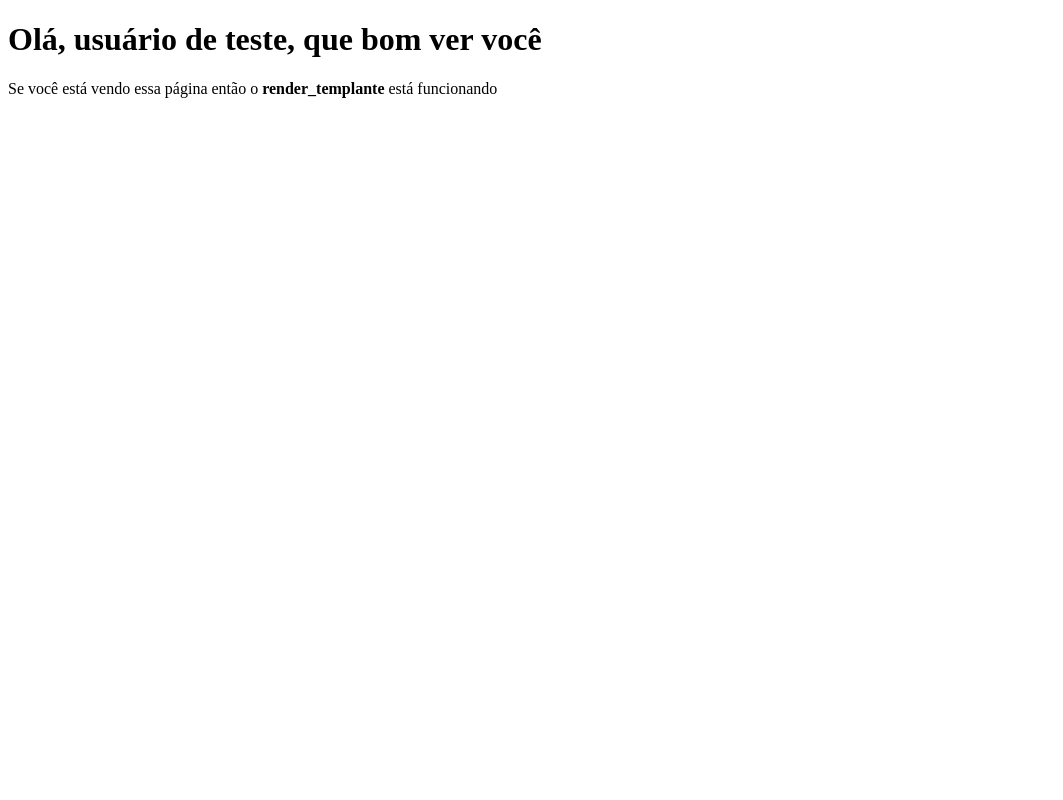
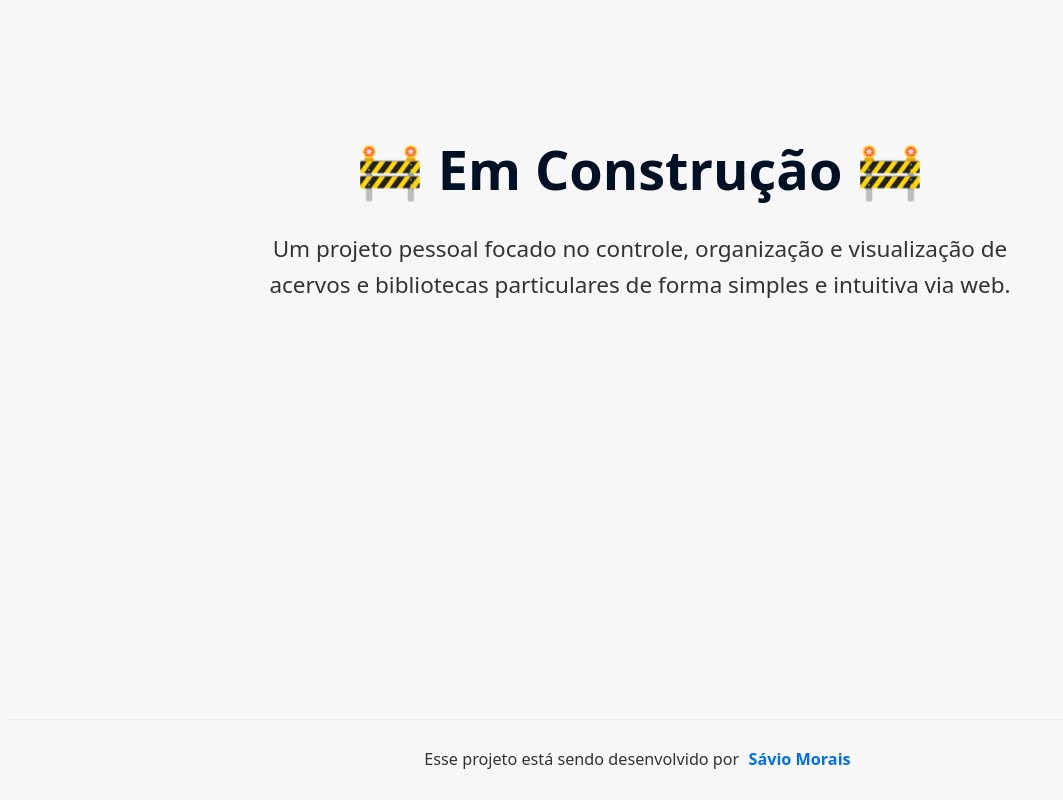
Before and after one commit to Savio-S-Morais/personal-library, a Flask app: page / in a window 1280 px wide. Shown: the whole page, without its empty margins (0-1063 px from the left). Run offline with Flask 3, Linux system fonts and the light colour scheme.

Commit message:
:lipstick: FEAT: Estilização da tela de home em construção

```diff
--- /dev/null
+++ b/app/static/style/style.css
@@ -0,0 +1,72 @@
+html,
+body {
+  padding: 0;
+  margin: 0;
+  font-family:
+    system-ui,
+    -apple-system,
+    BlinkMacSystemFont,
+    "Segoe UI",
+    Roboto,
+    Oxygen,
+    Ubuntu,
+    Cantarell,
+    "Open Sans",
+    "Helvetica Neue",
+    sans-serif;
+  line-height: 1.6;
+  font-size: 18px;
+  background-color: #f7f7f7;
+  color: #333;
+}
+
+.container {
+  height: 100vh;
+  padding: 0 0.5rem;
+  display: flex;
+  flex-direction: column;
+  justify-content: center;
+  align-items: center;
+  text-align: center;
+  box-sizing: border-box;
+}
+
+.main-content {
+  flex: 1;
+  overflow-y: auto;
+  padding: 5rem 0;
+  max-width: 800px;
+}
+
+.main-content h1 {
+  color: #001125;
+  margin-bottom: 1rem;
+  font-size: clamp(1.8rem, 5vw, 3rem);
+}
+
+.main-content p {
+  font-size: 1.25rem;
+  margin-top: 0;
+}
+
+.footer {
+  width: 100%;
+  height: 60px;
+  border-top: 1px solid #eaeaea;
+  display: flex;
+  justify-content: center;
+  align-items: center;
+  font-size: 0.9rem;
+  padding: 10px 0;
+}
+
+.footer a {
+  color: #0070f3;
+  text-decoration: none;
+  font-weight: bold;
+  padding: 0 5px;
+}
+
+.footer a:hover {
+  text-decoration: underline;
+}
--- a/app/templates/index.html
+++ b/app/templates/index.html
@@ -1,16 +1,31 @@
-<!doctype html>
+<!DOCTYPE html>
 <html lang="pt-br">
   <head>
     <meta charset="UTF-8" />
     <meta name="viewport" content="width=device-width, initial-scale=1.0" />
     <title>Isso é um teste</title>
-    <!-- <link rel="stylesheet" href="../static/style/home.css" /> -->
+    <link rel="stylesheet" href="../static/style/style.css" />
   </head>
   <body>
-    <h1>Olá, usuário de teste, que bom ver você</h1>
-    <p>
-      Se você está vendo essa página então o
-      <strong>render_templante</strong> está funcionando
-    </p>
+    <div class="container">
+      <main class="main-content">
+        <h1>🚧 Em Construção 🚧</h1>
+        <p>
+          Um projeto pessoal focado no controle, organização e visualização de acervos e bibliotecas particulares de forma simples e intuitiva via web.
+        </p>
+      </main>
+      <footer class="footer">
+            <p>
+              Esse projeto está sendo desenvolvido por
+              <a
+                href="https://github.com/Savio-S-Morais"
+                target="_blank"
+                rel="noopener noreferrer"
+              >
+                Sávio Morais
+              </a>
+            </p>
+        </footer>
+    </div>
   </body>
 </html>
```
